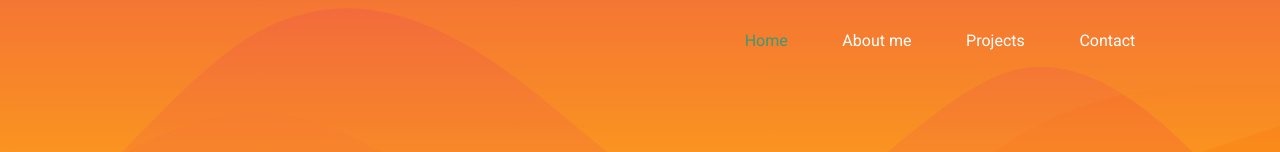
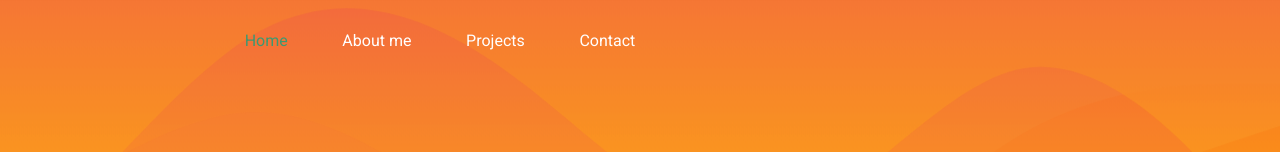
Before and after one commit to jurekledzinski/Portfolio, a React app in the folder client/: page / in a window 1280 px wide. Shown: the top 152 px of the page. Built offline with nearby package versions, Linux system fonts and the light colour scheme.

Commit message:
Add animation to menu on desktop when refresh page

```diff
--- a/client/src/components/header/Header.scss
+++ b/client/src/components/header/Header.scss
@@ -51,6 +51,16 @@
       background-color: initial;
       transform: inherit;
       visibility: visible;
+      animation: slideMenu linear 1s forwards;
+
+      @keyframes slideMenu {
+        from {
+          transform: translateX(-100%);
+        }
+        to {
+          transform: translateX(0%);
+        }
+      }
     }
   }
 
```
